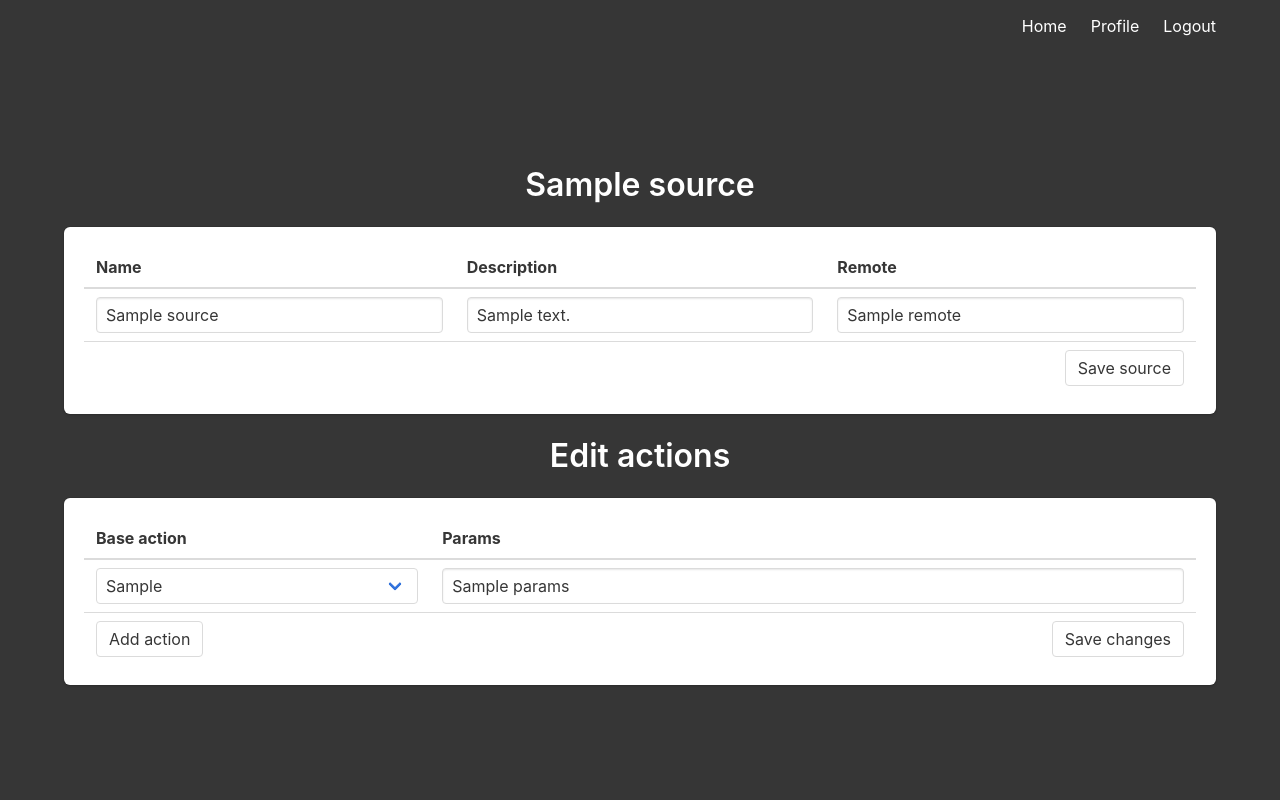
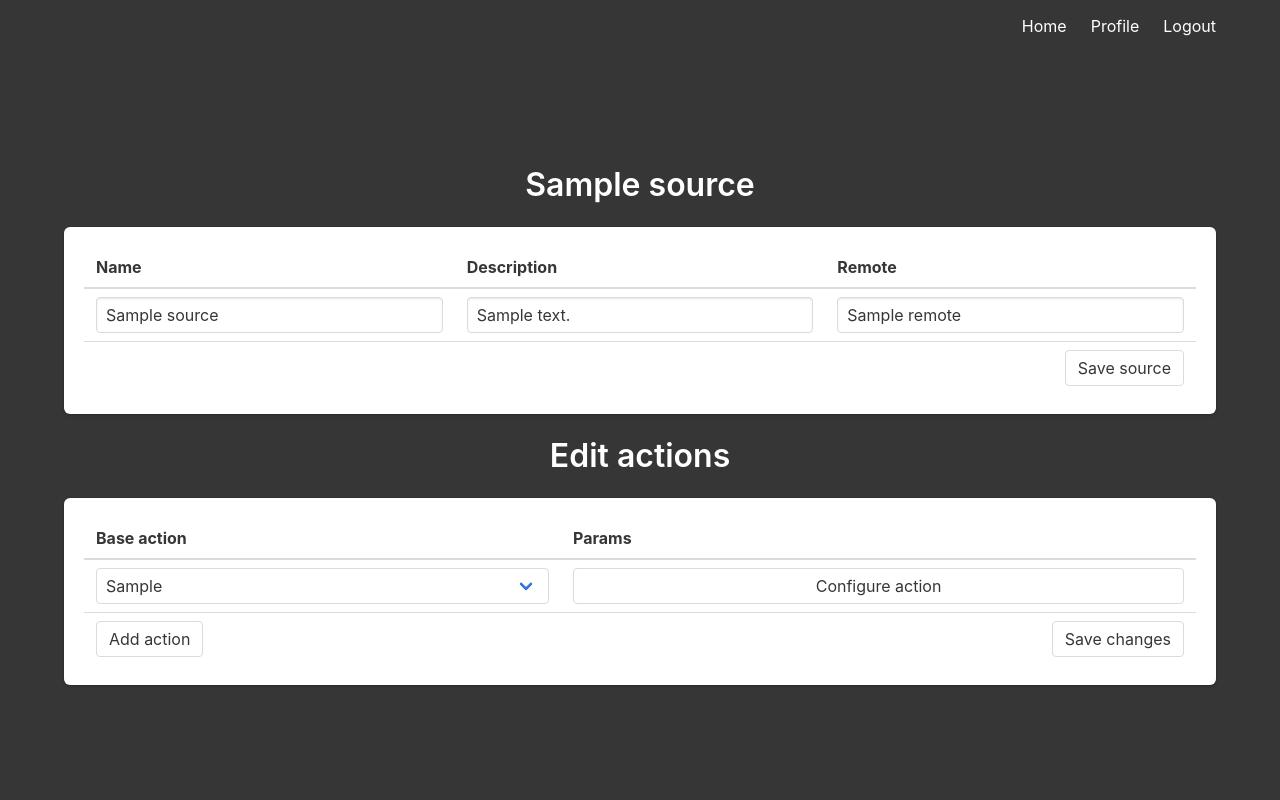
Before and after one commit to ystepanoff/updaemon, a Flask app: template web/templates/source.html in a window 1280 px wide. Run offline with Flask 2, Linux system fonts and the light colour scheme; the visitor is signed in with stand-in values (Sample User, id 1); the template is opened without the code that fills it: most values are stand-ins (such as "Sample title", 1, 10 or a date in 2020); data that the repository does not hold is empty; parts of the project's set-up code (start-up, migrations or seed data) failed here and were passed over.

Commit message:
DEV-3: pass params_config to the UI

```diff
--- a/web/main.py
+++ b/web/main.py
@@ -24,13 +24,14 @@ def profile() -> str:
 @login_required
 def source_get() -> str:
     source_id = int(request.args.get('id'))
-    source = Source.from_id(source_id, current_user.get_id())
+    user_id = int(current_user.get_id())
+    source = Source.from_id(source_id, user_id)
     if source is not None:
         return render_template(
             'source.html',
             source_id=source_id,
             source=source,
-            actions=Source.list_actions(source_id),
+            actions=Source.list_actions(source_id, user_id),
             base_actions=Action.list_base_actions(),
         )
     flash('Source not found.')
--- a/web/models.py
+++ b/web/models.py
@@ -84,24 +84,27 @@ class Source:
         return None
 
     @classmethod
-    def list_actions(cls, source_id: int) -> List[Dict[str, Any]]:
+    def list_actions(cls, source_id: int, user_id: int) -> List[Dict[str, Any]]:
         with db.get_db().cursor() as cur:
             cur.execute("""
                 SELECT
-                    action.id, action.base_class, source_action.params
+                    action.id, action.base_class, COALESCE(action.params_config, '{}'), source_action.params
                 FROM action
                 INNER JOIN source_action
                 ON action.id = source_action.action_id
                 WHERE source_id = %(source_id)s
+                AND source_id in (SELECT id FROM source WHERE user_id = %(user_id)s)
             """, {
                 'source_id': source_id,
+                'user_id': user_id,
             })
             return [
                 {
                     'id': action_id,
                     'base_class': base_class,
+                    'params_config': params_config,
                     'params': params,
-                } for action_id, base_class, params in cur.fetchall()
+                } for action_id, base_class, params_config, params in cur.fetchall()
             ]
 
     def update(self, source_id: int) -> None:
--- a/web/static/web.js
+++ b/web/static/web.js
@@ -1,5 +1,7 @@
 $(document).ready(function() {
     let saveSourceButton = $('#saveSourceButton');
+    let configureActionButtons = $('[id^="configureActionButton-"]');
+
     if (saveSourceButton.length) {
         let saveSourceFailed = $('#saveSourceFailed');
         let saveSourceSuccess = $('#saveSourceSuccess');
@@ -37,4 +39,16 @@ $(document).ready(function() {
             });
         });
     }
+
+    if (configureActionButtons.length) {
+        for (const configureActionButton of configureActionButtons) {
+            $('#' + configureActionButton.id).click(function () {
+                let parts = configureActionButton.id.split('-');
+                let source_id = parseInt(parts[1]);
+                let action_id = parseInt(parts[2]);
+                let params_config = jQuery.parseJSON($('#actionParamsConfig-' + action_id).val());
+                console.log(params_config);
+            });
+        }
+    }
 });
--- a/web/templates/source.html
+++ b/web/templates/source.html
@@ -52,6 +52,7 @@
             {% for action in actions %}
             <tr>
                 <td>
+
                     <div class="select is-fullwidth">
                         <select>
                             {% for base_action in base_actions %}
@@ -64,7 +65,11 @@
                         </select>
                     </div>
                 </td>
-                <td><input class="input" type="text" name="description" value="{{ action.params }}" /></td>
+                <!--<td><input class="input" type="text" name="description" value="{{ action.params }}" /></td>-->
+                <td>
+                    <input id="actionParamsConfig-{{ action.id }}" type="hidden" value="{{ action.params_config }}" />
+                    <button id="configureActionButton-{{ source_id }}-{{ action.id }}" class="button is-fullwidth">Configure action</button>
+                </td>
             </tr>
             {% endfor %}
             <tr>
```
